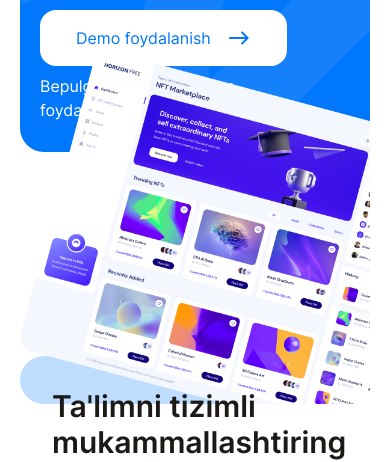
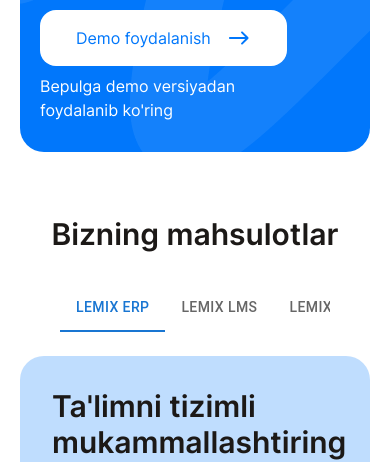
Before and after one commit to Soliha17/lemix, a React (Vite) app: page / in a window 390 px wide. Shown: the part 794-1256 px from the top of the page. Built offline with nearby package versions, Linux system fonts and the light colour scheme; no server answers.

Commit message:
Fix: product card in 1024px

```diff
--- a/src/index.css
+++ b/src/index.css
@@ -268,10 +268,6 @@ h6 {
     left: 32px;
     right: 32px;
   }
-
-  .product-card .info-col__hero-home {
-    top: 0;
-  }
 }
 
 @media (max-width: 824px) {
--- a/src/ui/components/Cards/ProductCard.jsx
+++ b/src/ui/components/Cards/ProductCard.jsx
@@ -5,13 +5,12 @@ import BlackOutlineBtn from '../atoms/BlackOutlineBtn';
 const ProductCard = () => {
   return (
     <div
-      className="relative mt-6 flex justify-start rounded-3xl bg-primary-25 bg-no-repeat p-6 sm:p-8 md:mt-8 md:p-9 lg:mt-14 lg:p-16"
+      className="product-card relative mt-6 flex justify-start rounded-3xl bg-primary-25 bg-no-repeat p-6 sm:p-8 md:mt-8 md:p-9 lg:mt-14 lg:p-16"
       style={{
         backgroundImage: 'url("src/assets/images/line-product-home.png")',
         backgroundPosition: 'top right',
       }}
     >
-      <img src={nft} alt="dashboard" className="nft-img__product-card" />
       <div className="info-col__product-card flex flex-col gap-12 sm:gap-28">
         <div className="title-group__hero-home">
           <h1 className="text-3xl font-semibold text-black-100 lg:text-5xl">
@@ -28,6 +27,7 @@ const ProductCard = () => {
           <BlackOutlineBtn text="Batafsil" />
         </div>
       </div>
+      <img src={nft} alt="dashboard" className="nft-img__product-card" />
     </div>
   );
 };
```
